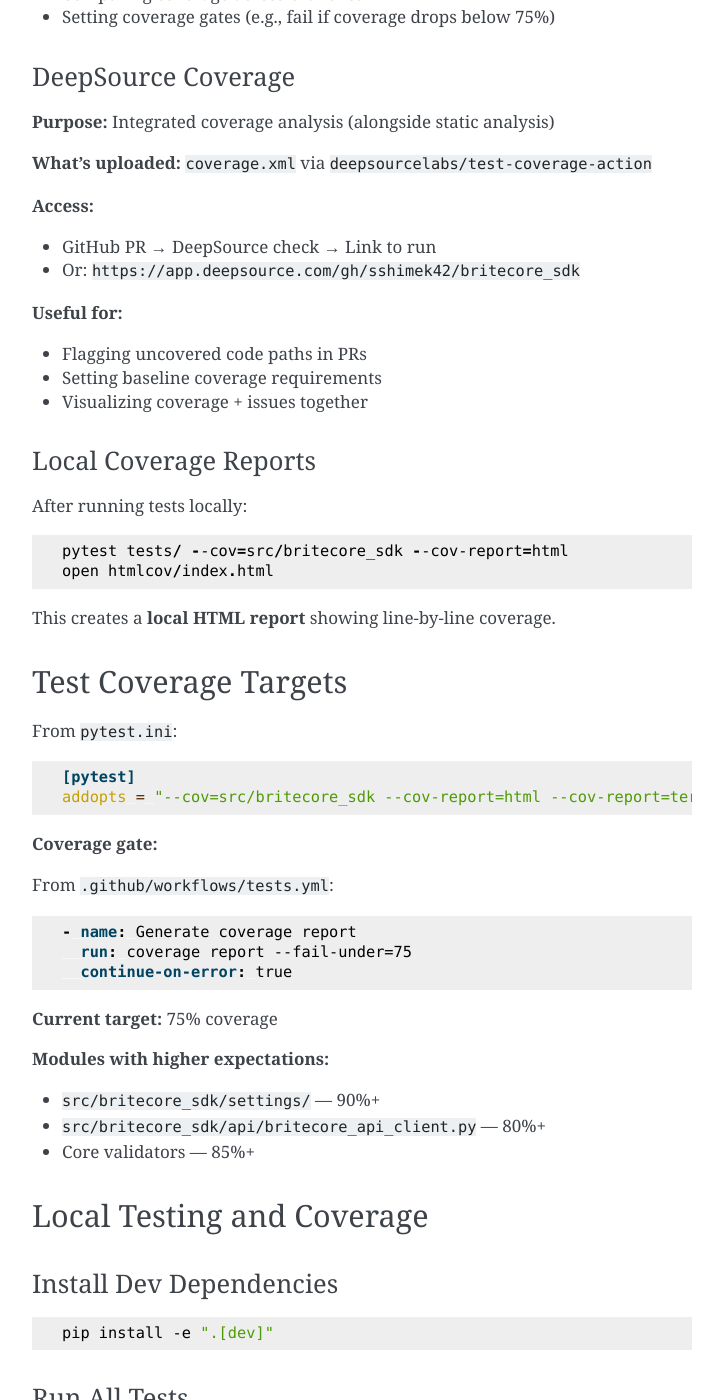
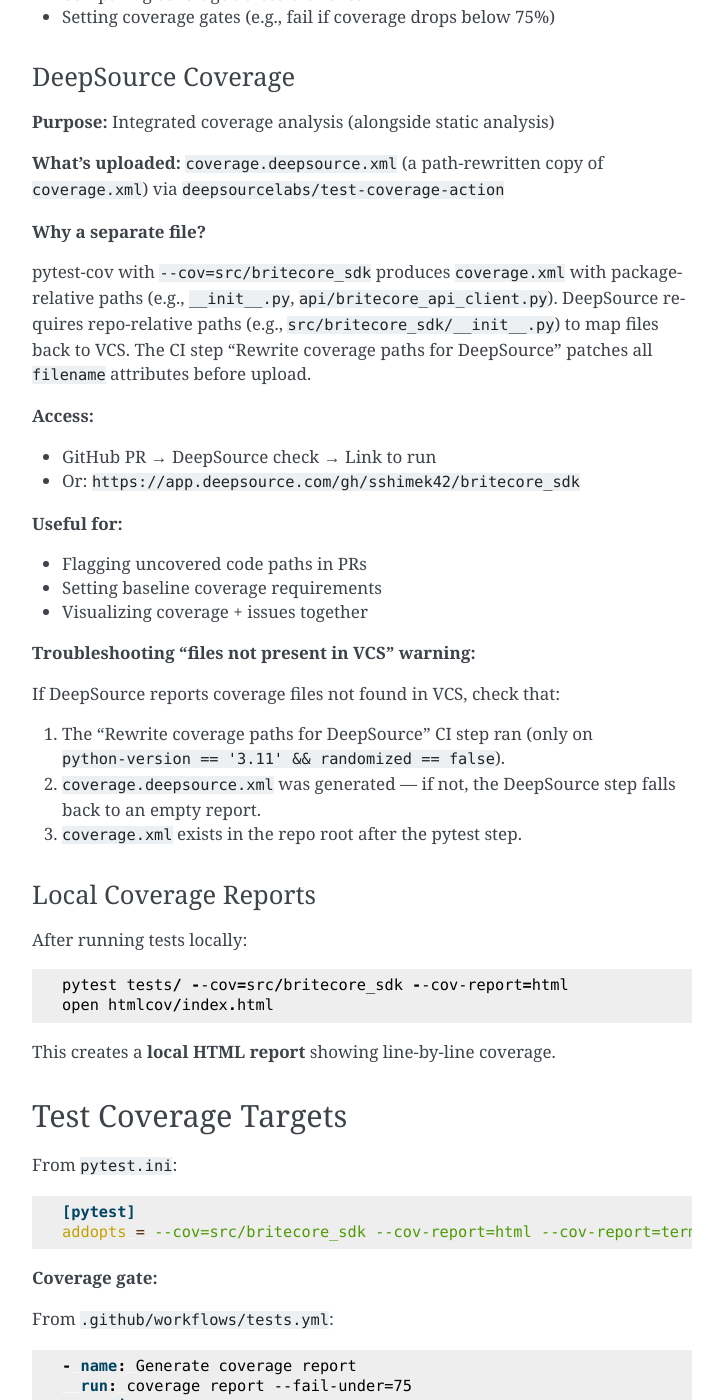
Before and after one commit to sshimek42/britecore_sdk, a Sphinx documentation site: the page built from docs/CI_AND_COVERAGE.md, in a window 1280 px wide and 1400 px high, scrolled down 4392 px. Shown: the whole window, without its empty margins (388-1111 px from the left). Built offline with Sphinx 7.4.7, drawn with Linux system fonts in a browser that asks for light colours.

Commit message:
Fix DeepSource coverage VCS path mapping and update docs

````diff
--- a/docs/CI_AND_COVERAGE.md
+++ b/docs/CI_AND_COVERAGE.md
@@ -192,7 +192,14 @@
 
 **Purpose:** Integrated coverage analysis (alongside static analysis)
 
-**What's uploaded:** `coverage.xml` via `deepsourcelabs/test-coverage-action`
+**What's uploaded:** `coverage.deepsource.xml` (a path-rewritten copy of `coverage.xml`) via `deepsourcelabs/test-coverage-action`
+
+**Why a separate file?**
+
+pytest-cov with `--cov=src/britecore_sdk` produces `coverage.xml` with package-relative paths
+(e.g., `__init__.py`, `api/britecore_api_client.py`). DeepSource requires repo-relative paths
+(e.g., `src/britecore_sdk/__init__.py`) to map files back to VCS. The CI step
+"Rewrite coverage paths for DeepSource" patches all `filename` attributes before upload.
 
 **Access:**
 
@@ -204,6 +211,14 @@
 - Flagging uncovered code paths in PRs
 - Setting baseline coverage requirements
 - Visualizing coverage + issues together
+
+**Troubleshooting "files not present in VCS" warning:**
+
+If DeepSource reports coverage files not found in VCS, check that:
+
+1. The "Rewrite coverage paths for DeepSource" CI step ran (only on `python-version == '3.11' && randomized == false`).
+2. `coverage.deepsource.xml` was generated — if not, the DeepSource step falls back to an empty report.
+3. `coverage.xml` exists in the repo root after the pytest step.
 
 ### Local Coverage Reports
 
@@ -222,7 +237,7 @@
 
 ```ini
 [pytest]
-addopts = "--cov=src/britecore_sdk --cov-report=html --cov-report=term-missing --strict-markers"
+addopts = --cov=src/britecore_sdk --cov-report=html --cov-report=term-missing --strict-markers
 ```
 
 **Coverage gate:**
````
Also changed, not shown: 1 other file.
